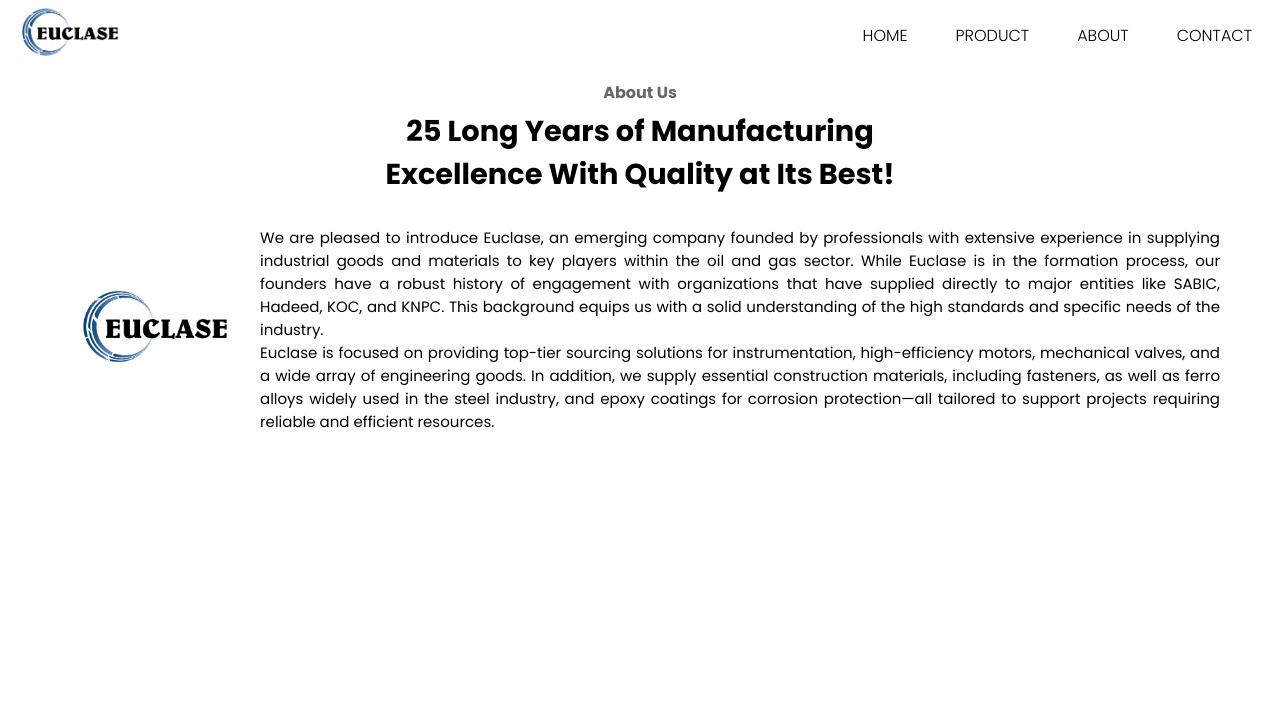
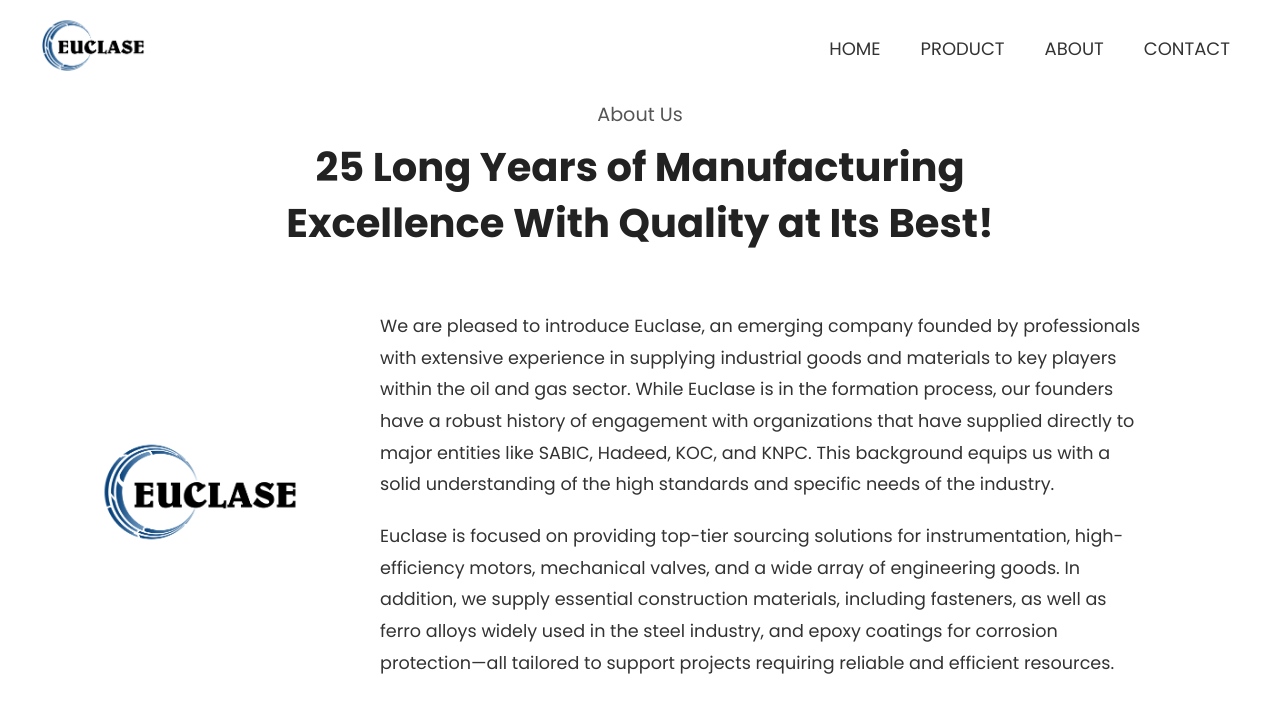
Before and after one commit to Syedsafwan24/Euclase, a React (Vite) app: page /about in a window 1280 px wide. Shown: the top 712 px of the page. Built offline with nearby package versions, Linux system fonts and the light colour scheme.

Commit message:
screening issue solved almost

```diff
--- a/components/Header.css
+++ b/components/Header.css
@@ -1,65 +1,79 @@
 /* General Header Styles */
 header {
 	position: fixed;
-	z-index: 1100;
-	width: 100%; /* Full width */
-	height: 70px;
 	top: 0;
-	left: 0; /* Ensure it's aligned to the viewport's left edge */
+	left: 0;
+	width: 100%;
+	background-color: #fff;
+	z-index: 1000;
 	display: flex;
 	align-items: center;
-	justify-content: space-between; /* Adjust spacing for logo and navigation */
-	padding: 0 20px;
-	background-color: #ffffff;
-	box-sizing: border-box; /* Prevents content overflow */
+	justify-content: space-between;
+	padding: 8px 10px; /* Further reduced padding */
+	box-sizing: border-box;
 }
 
-/* Logo Styles */
+.header-container {
+	max-width: 1200px;
+	margin: 0 auto;
+	display: flex;
+	align-items: center;
+	justify-content: space-between;
+	width: 100%;
+}
+
+.logo-toggle-container {
+	display: flex;
+	align-items: center;
+	justify-content: space-between; /* Added to ensure proper spacing */
+	width: 100%;
+}
+
 .logo {
-	margin: 0; /* Ensure no extra margins for alignment */
+	margin-right: auto; /* Ensures no extra space between logo and toggle */
 }
 
 .logo img {
-	width: 100px;
-	height: auto;
+	max-height: 75px; /* Logo size */
 }
 
 /* Navigation Styles */
 nav {
 	display: flex;
-	justify-content: flex-end; /* Align links to the right */
-	flex: 1;
 }
 
 nav ul {
 	display: flex;
-	align-items: center;
-	gap: 2rem; /* Space between links */
+	list-style-type: none;
 	margin: 0;
 	padding: 0;
-	list-style: none;
+}
+
+nav ul li {
+	margin-left: 20px;
 }
 
 nav ul li a {
 	text-decoration: none;
-	color: #000;
-	font-weight: 300;
-	font-size: 1rem;
-	padding: 0.5rem;
+	color: #333;
+	font-size: 18px;
+	padding: 10px;
 	transition: color 0.3s ease;
 }
 
 nav ul li a:hover {
-	color: #1d0084;
+	color: #007bff;
 }
 
-/* Menu Toggle Button (Hamburger Menu for Mobile) */
+/* Menu Toggle Button */
 .menu-toggle {
 	display: none;
 	background: none;
 	border: none;
 	cursor: pointer;
 	z-index: 1102;
+	position: relative; /* Make sure it stays within bounds */
+	right: 10px; /* Adjust the right offset to prevent it from going off-screen */
 }
 
 .hamburger {
@@ -67,6 +81,7 @@
 	height: 2px;
 	background: #000;
 	position: relative;
+	transition: all 0.3s ease-in-out;
 }
 
 .hamburger::before,
@@ -77,62 +92,76 @@
 	height: 2px;
 	background: #000;
 	transition: all 0.3s ease-in-out;
+	left: 0;
 }
 
 .hamburger::before {
-	top: -8px;
+	top: -6px;
 }
 
 .hamburger::after {
-	bottom: -8px;
+	top: 6px;
 }
 
-/* Mobile Styles */
+/* Responsive Styles */
 @media (max-width: 768px) {
+	header {
+		padding: 8px 8px; /* Reduced padding */
+	}
+
+	.logo img {
+		max-height: 50px; /* Smaller logo for mobile */
+	}
+
+	/* Show Menu Toggle Button on Small Screens */
 	.menu-toggle {
 		display: block;
+		position: absolute;
+		right: 55px; /* Adjust right offset */
 	}
 
 	nav {
 		position: fixed;
 		top: 0;
-		right: -100%; /* Start off-screen */
-		width: 75%;
+		right: -100%;
+		width: 70%; /* Better menu width */
 		height: 100vh;
-		background: #ffffff;
+		background: #fff;
 		box-shadow: -5px 0 15px rgba(0, 0, 0, 0.1);
 		transition: right 0.3s ease-in-out;
-		padding: 50px 20px;
-		display: flex;
+		padding: 60px 20px;
 		flex-direction: column;
-		align-items: flex-start; /* Align links to the left */
+		align-items: flex-start;
+		z-index: 1101;
+		overflow-y: auto; /* Allow scrolling if content overflows */
 	}
 
+	/* Make Menu Active on Toggle */
 	nav.active {
-		right: 0; /* Slide-in effect for mobile menu */
+		right: 0;
 	}
 
 	nav ul {
 		flex-direction: column;
-		gap: 1rem;
 		width: 100%;
 	}
 
 	nav ul li {
+		margin-left: 0;
+		margin-bottom: 10px;
+	}
+
+	nav ul li a {
+		font-size: 16px;
+		padding: 8px 0;
 		width: 100%;
 	}
 
-	nav ul li a {
-		display: block;
-		font-size: 1rem;
-		width: 100%;
-		padding: 15px 0;
-		text-align: left;
-		border-bottom: 1px solid #eee;
-	}
+	/* Remove any extra background space */
+	nav.active {
+		background-color: #fff; /* Ensures the background fills the whole nav area */
 	}
 
-/* Hamburger Animation */
 	.menu-open .hamburger {
 		background: transparent;
 	}
@@ -144,24 +173,6 @@
 
 	.menu-open .hamburger::after {
 		transform: rotate(-45deg);
-	bottom: 0;
+		top: 0;
 	}
-
-/* Overlay */
-.overlay {
-	position: fixed;
-	top: 0;
-	left: 0;
-	width: 100%;
-	height: 100%;
-	background: rgba(0, 0, 0, 0.4); /* Semi-transparent background */
-	z-index: 999;
-	opacity: 0;
-	transition: opacity 0.3s ease-in-out;
-	pointer-events: none;
 }
-
-nav.active + .overlay {
-	opacity: 1;
-	pointer-events: auto; /* Enable clicks on the overlay */
-}
--- a/components/Header.jsx
+++ b/components/Header.jsx
@@ -1,5 +1,4 @@
-// Header.js
-import React, { useState } from 'react';
+import React, { useState, useEffect } from 'react';
 import { Link } from 'react-router-dom';
 import './Header.css';
 import logo from '../src/img/logo1.png';
@@ -7,59 +6,64 @@
 function Header() {
 	const [isMenuOpen, setIsMenuOpen] = useState(false);
 
+	// Toggle menu function
 	const toggleMenu = () => {
 		setIsMenuOpen(!isMenuOpen);
 	};
 
-	const closeMenu = () => {
-		setIsMenuOpen(false);
+	// Close menu when scrolling
+	useEffect(() => {
+		const handleScroll = () => {
+			if (isMenuOpen) {
+				setIsMenuOpen(false); // Close the menu on scroll
+			}
 		};
 
+		// Add scroll event listener
+		window.addEventListener('scroll', handleScroll);
+
+		// Clean up the event listener
+		return () => {
+			window.removeEventListener('scroll', handleScroll);
+		};
+	}, [isMenuOpen]); // Dependency on isMenuOpen to ensure it's updated
+
 	return (
-		<>
 		<header className={isMenuOpen ? 'menu-open' : ''}>
-				<figure className='logo'>
-					<Link to='/' onClick={closeMenu}>
+			<div className='header-container'>
+				<div className='logo-toggle-container'>
+					<div className='logo'>
+						<Link to='/'>
 							<img src={logo} alt='Logo' />
 						</Link>
-				</figure>
-
+					</div>
 					<button
-					className='menu-toggle'
+						className={`menu-toggle ${isMenuOpen ? 'open' : ''}`}
 						onClick={toggleMenu}
 						aria-expanded={isMenuOpen}
 						aria-label='Toggle navigation menu'
 					>
 						<span className='hamburger'></span>
 					</button>
-
+				</div>
 				<nav className={isMenuOpen ? 'active' : ''}>
 					<ul>
 						<li>
-							<Link to='/' onClick={closeMenu}>
-								HOME
-							</Link>
+							<Link to='/'>HOME</Link>
 						</li>
 						<li>
-							<Link to='/product' onClick={closeMenu}>
-								PRODUCT
-							</Link>
+							<Link to='/product'>PRODUCT</Link>
 						</li>
 						<li>
-							<Link to='/about' onClick={closeMenu}>
-								ABOUT
-							</Link>
+							<Link to='/about'>ABOUT</Link>
 						</li>
 						<li>
-							<Link to='/contact' onClick={closeMenu}>
-								CONTACT
-							</Link>
+							<Link to='/contact'>CONTACT</Link>
 						</li>
 					</ul>
 				</nav>
+			</div>
 		</header>
-			{isMenuOpen && <div className='overlay' onClick={closeMenu}></div>}
-		</>
 	);
 }
 
--- a/section/about/About.css
+++ b/section/about/About.css
@@ -1,83 +1,85 @@
 .about-container {
-	padding: 20px;
+	background-color: #ffffff; /* Soft gray background */
+	padding: 60px;
+	border-radius: 8px;
+	/* box-shadow: 0 4px 8px rgba(0, 0, 0, 0.1); */
 	max-width: 1200px;
-	margin: 0 auto;
-	position: relative;
-	top: 60px;
+	margin: 40px auto;
 }
 
 .about-header {
 	text-align: center;
-	margin-bottom: 30px;
+	margin-bottom: 40px;
 }
 
-.about-header h4 {
-	font-size: 1rem; /* Reduced font size */
-	color: #666;
-	margin-bottom: 5px;
+.about-header h1:first-child {
+	font-size: 1.2rem;
+	font-weight: 400;
+	color: #555;
 }
 
-.about-header h1 {
-	font-size: 1.8rem;
-	font-weight: bold;
-	margin-top: 5px;
-	margin-bottom: 20px;
+.about-header h1:last-child {
+	font-size: 2.5rem;
+	font-weight: 700;
+	color: #222;
+	margin-top: 10px;
+	line-height: 1.4;
 }
 
 .about-content-wrapper {
 	display: flex;
-	align-items: center; /* Center-align items vertically */
-	gap: 30px;
-	flex-direction: row; /* Default: logo on the left */
-}
-
-.about-logo {
-	flex-shrink: 0; /* Prevent logo from shrinking */
+	align-items: center;
+	gap: 50px;
 }
 
 .about-logo img {
-	width: 150px;
-	height: auto;
-	margin-left: 20px;
+	width: 200px;
+	border-radius: 50%;
+	/* box-shadow: 0 4px 8px rgb(255, 255, 255); */
 }
 
 .about-content {
 	flex: 1;
-	text-align: justify;
+	font-size: 1.1rem;
+	line-height: 1.8;
+	color: #333;
+	background: #fff;
+	padding: 20px 30px;
+	border-radius: 8px;
+	/* box-shadow: 0 4px 8px rgba(0, 0, 0, 0.05); */
 }
 
-/* Responsive Styles */
+.about-content p {
+	margin-bottom: 20px;
+}
+
+.about-content p:last-child {
+	margin-bottom: 0;
+}
+
+/* Responsive Design */
 @media (max-width: 768px) {
 	.about-content-wrapper {
 		flex-direction: column;
-		align-items: center;
+		text-align: center;
 	}
 
 	.about-logo img {
-		width: 120px;
+		width: 150px;
 		margin-bottom: 20px;
 	}
 
-	.about-header h1 {
-		font-size: 1.5rem;
-	}
-
-	.about-header h4 {
-		font-size: 0.9rem;
+	.about-content {
+		padding: 15px;
 	}
 }
 
 @media (max-width: 480px) {
-	.about-header h1 {
-		font-size: 1.3rem;
-	}
-
-	.about-header h4 {
-		font-size: 0.8rem;
+	.about-header h1:last-child {
+		font-size: 1.8rem;
 	}
 
 	.about-content p {
-		font-size: 0.9rem;
-		line-height: 1.4;
+		font-size: 0.95rem;
 	}
 }
--- a/section/about/About.jsx
+++ b/section/about/About.jsx
@@ -6,7 +6,7 @@
 	return (
 		<div className='about-container'>
 			<div className='about-header'>
-				<h4>About Us</h4>
+				<h1>About Us</h1>
 				<h1>
 					25 Long Years of Manufacturing <br /> Excellence With Quality at Its
 					Best!
```
Lines whose indentation alone changed are shown as unchanged.
